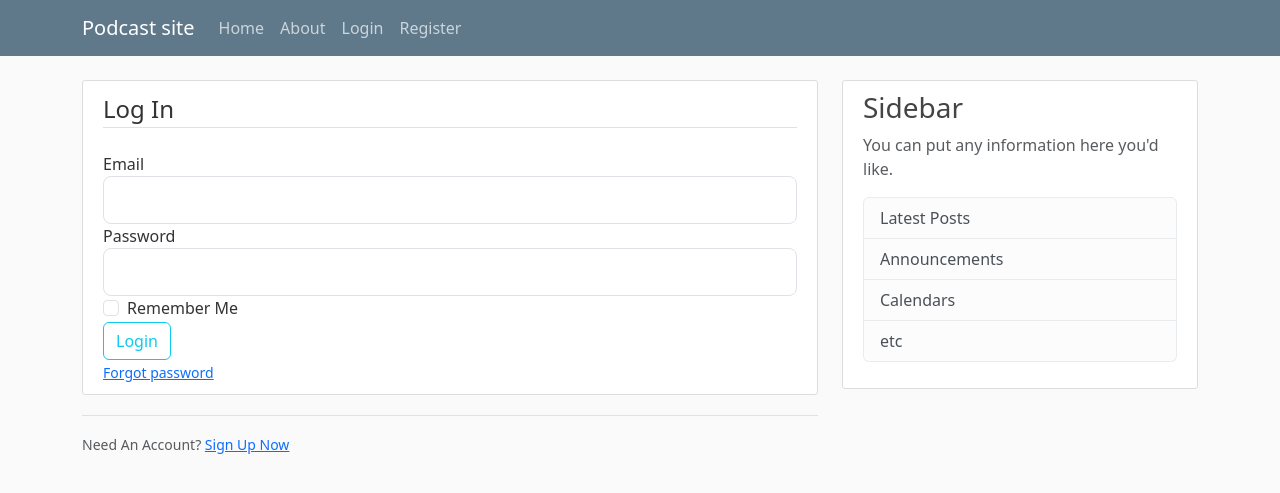
After one commit to busayo524/PodcastHub, a Flask app: page /login in a window 1280 px wide. The commit adds this page. Shown: the top 493 px of the page. Run offline with Flask 3, Linux system fonts and the light colour scheme.

Commit message:
loginandsignup

```diff
--- a/app.py
+++ b/app.py
@@ -1,4 +1,4 @@
-from flask import Flask, render_template, url_for
+from flask import Flask, render_template, url_for, flash, redirect
 from forms import RegistrationForm, LoginForm
 from datetime import datetime
 app = Flask(__name__)
@@ -59,14 +59,24 @@ def home():
 def about():
     return render_template('about.html', title='About')
 
-@app.route("/register")
+@app.route("/register", methods=['GET', 'POST'])
 def register():
     form = RegistrationForm()
+    if form.validate_on_submit():
+        flash(f'Account successfully created for {form.username.data}!', 'success')
+        return redirect(url_for('home'))
     return render_template('register.html', title='Register', form=form)
 
-@app.route("/login")
+@app.route("/login", methods=['GET', 'POST'])
 def login():
     form = LoginForm()
+    if form.validate_on_submit():
+        if form.email.data == 'admin@podcast.com' and form.password.data == 'password':
+            flash('You have been logged in', 'success')
+            return redirect(url_for('home'))
+        else:
+            flash('Login Unsuccessful. Enter a differnt Username or Password', 'danger')
+
     return render_template('login.html', title='Login', form=form)
 
 if __name__ == '__main__':
--- a/forms.py
+++ b/forms.py
@@ -4,7 +4,7 @@ from wtforms.validators import DataRequired, Length, Email, EqualTo
 
 class RegistrationForm(FlaskForm):
     username = StringField('Username',
-                           validators=[DataRequired(), Length(min=2, max=22)])
+                           validators=[DataRequired(), Length(min=3, max=20)])
     email = StringField('Email',
                         validators=[DataRequired(), Email()])
     password = PasswordField('Password', validators=[DataRequired()])
@@ -12,9 +12,9 @@ class RegistrationForm(FlaskForm):
                                      validators=[DataRequired(), EqualTo('password')])
     submit = SubmitField('Sign Up')
 
-class LoginForms(FlaskForm):
+class LoginForm(FlaskForm):
     email = StringField('Email',
                         validators=[DataRequired(), Email()])
     password = PasswordField('Password', validators=[DataRequired()])
     remember = BooleanField('Remember Me')
-    submit = SubmitField('Log in')
+    submit = SubmitField('Login')
--- a/templates/base.html
+++ b/templates/base.html
@@ -25,13 +25,13 @@
             </button>
             <div class="collapse navbar-collapse" id="navbarToggle">
               <div class="navbar-nav mr-auto">
-                <a class="nav-item nav-link" href="/">Home</a>
-                <a class="nav-item nav-link" href="/About">About</a>
+                <a class="nav-item nav-link" href="{{ url_for('home') }}">Home</a>
+                <a class="nav-item nav-link" href="{{ url_for('about') }}">About</a>
               </div>
               <!-- Navbar Right Side -->
               <div class="navbar-nav">
-                <a class="nav-item nav-link" href="/login">Login</a>
-                <a class="nav-item nav-link" href="/register">Register</a>
+                <a class="nav-item nav-link" href="{{ url_for('login') }}">Login</a>
+                <a class="nav-item nav-link" href="{{ url_for('register') }}">Register</a>
               </div>
             </div>
           </div>
@@ -40,6 +40,15 @@
       <main role="main" class="container">
         <div class="row">
           <div class="col-md-8">
+            {% with messages = get_flashed_messages(with_categories=true) %}
+              {% if messages %}
+                {% for category, message in messages %}
+                  <div class="alert alert-{{ category }}">
+                    {{ message }}
+                  </div>
+                {% endfor %}
+              {% endif %}
+            {% endwith %}
             {% block content %}{% endblock %}
           </div>
           <div class="col-md-4">
--- /dev/null
+++ b/templates/login.html
@@ -0,0 +1,52 @@
+{% extends "base.html" %}
+{% block content %}
+    <div class="content-section">
+        <form method="POST" action="">
+            {{ form.hidden_tag() }}
+            <fieldset class="form-group">
+                <legend class="border-bottom mb-4"> Log In</legend>
+                <div class="form-group">
+                    {{ form.email.label(class="form-control-label") }}
+                    {% if form.email.errors %}
+                        {{ form.email(class="form-control form-control-lg is-invalid") }}
+                        <div class="invalid-feedback">
+                            {% for error in form.email.errors %}
+                                <span>{{ error }}</span>
+                            {% endfor %}
+                        </div>
+                    {% else %}
+                        {{ form.email(class="form-control form-control-lg") }}
+                    {% endif %}
+                </div>
+                <div class="form-group">
+                    {{ form.password.label(class="form-control-label") }}
+                    {% if form.password.errors %}
+                        {{ form.password(class="form-control form-control-lg is-invalid") }}
+                        <div class="invalid-feedback">
+                            {% for error in form.password.errors %}
+                                <span>{{ error }}</span>
+                            {% endfor %}
+                        </div>
+                    {% else %}
+                        {{ form.password(class="form-control form-control-lg") }}
+                    {% endif %}
+                </div>
+                <div class="form-check">
+                    {{ form.remember(class="form-check-input") }}
+                    {{ form.remember.label(class="form-check-label") }}
+                </div>
+            </fieldset>
+            <div class="form-group">
+                {{ form.submit(class="btn btn-outline-info") }}
+            </div>
+            <small class="text-muted ml-2">
+                <a href="#">Forgot password</a>
+            </small>
+        </form>
+    </div>
+    <div class="border-top pt-3">
+        <small class="text-muted">
+            Need An Account? <a class="ml-2" href="{{ url_for('register') }}">Sign Up Now </a>
+        </small>
+    </div>
+{% endblock content %}
```
Also changed, not shown: templates/register.html (added, +72 -0 lines), 1 other file.
